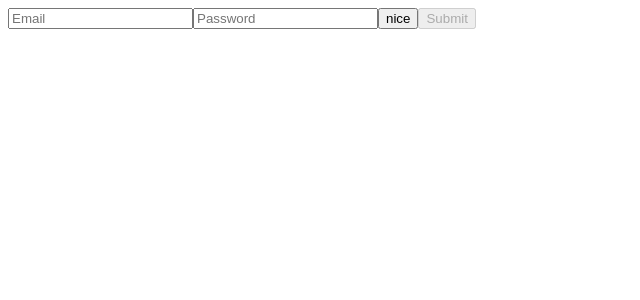
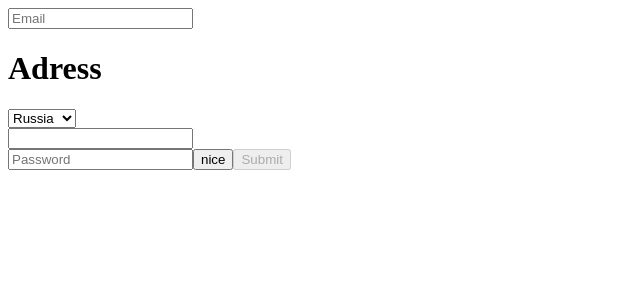
Before and after one commit to yeapman/Angular10, an Angular app: page / in a window 1280 px wide. Shown: the top 300 px of the page, without its empty margins (0-640 px from the left). Built offline with nearby package versions, Linux system fonts and the light colour scheme.

Commit message:
added groupcontrol

```diff
--- a/src/app/app.component.html
+++ b/src/app/app.component.html
@@ -14,11 +14,26 @@
     </div>
 
 
+      <div class="card" formGroupName="adress">
+        <h1>Adress</h1>
+
+        <div class="form-control">
+          <select formControlName="country">
+            <option value="ru">Russia</option>
+            <option value="ua">Ukraine</option>
+            <option value="by">Belarus</option>
+          </select>
+        </div>
+
+        <input type="text" formControlName="city">
+      </div>
+
 
     <input type="text" placeholder="Password" formControlName="password">
 
     <button type="button">nice</button>
 
+
     <button type="submit" [disabled]="form.invalid">Submit</button>
   </form>
 </div>
--- a/src/app/app.component.ts
+++ b/src/app/app.component.ts
@@ -12,7 +12,11 @@ export class AppComponent implements OnInit {
   ngOnInit(): void {
     this.form = new FormGroup({
       email: new FormControl('', [Validators.email, Validators.required]),
-      password: new FormControl(null, [Validators.required, Validators.minLength(6)])
+      password: new FormControl(null, [Validators.required, Validators.minLength(6)]),
+      adress: new FormGroup({
+        country: new FormControl('ru'),
+        city: new FormControl('', Validators.required)
+      })
     })
   }
 
```
